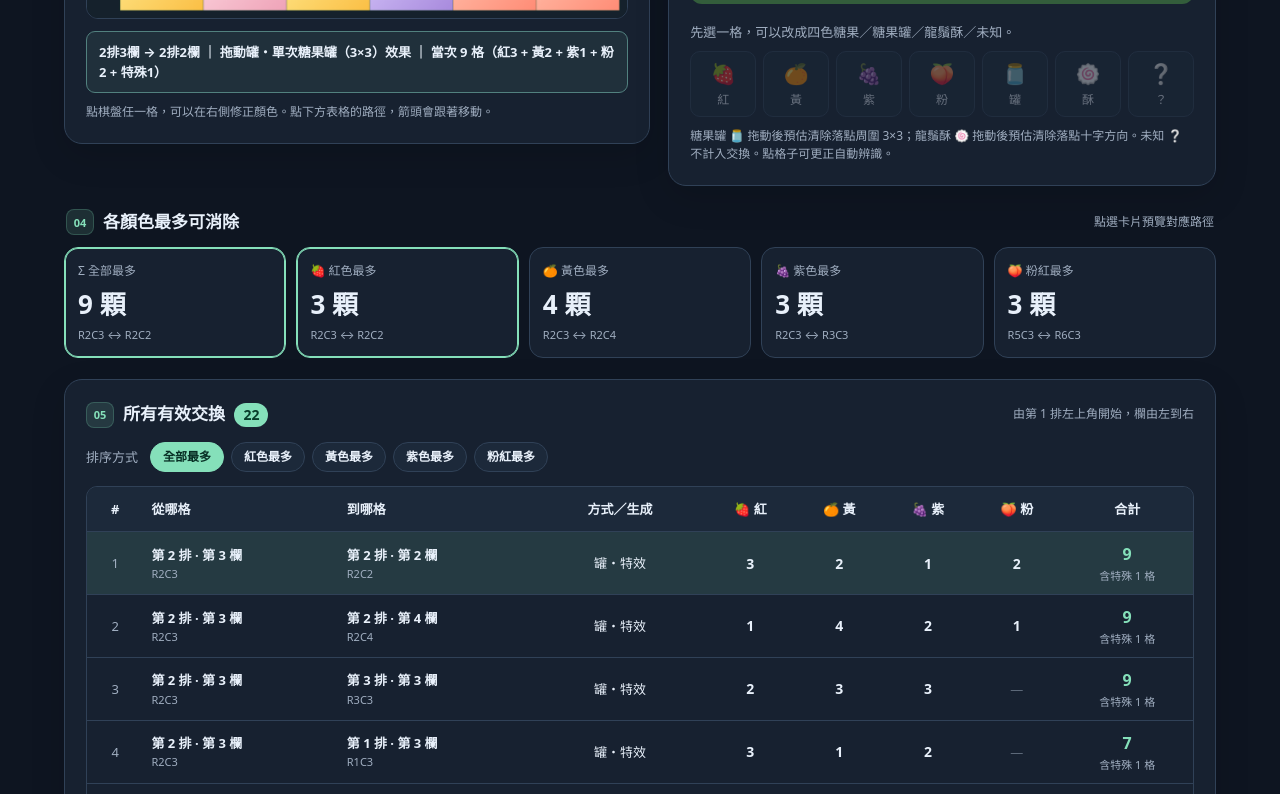
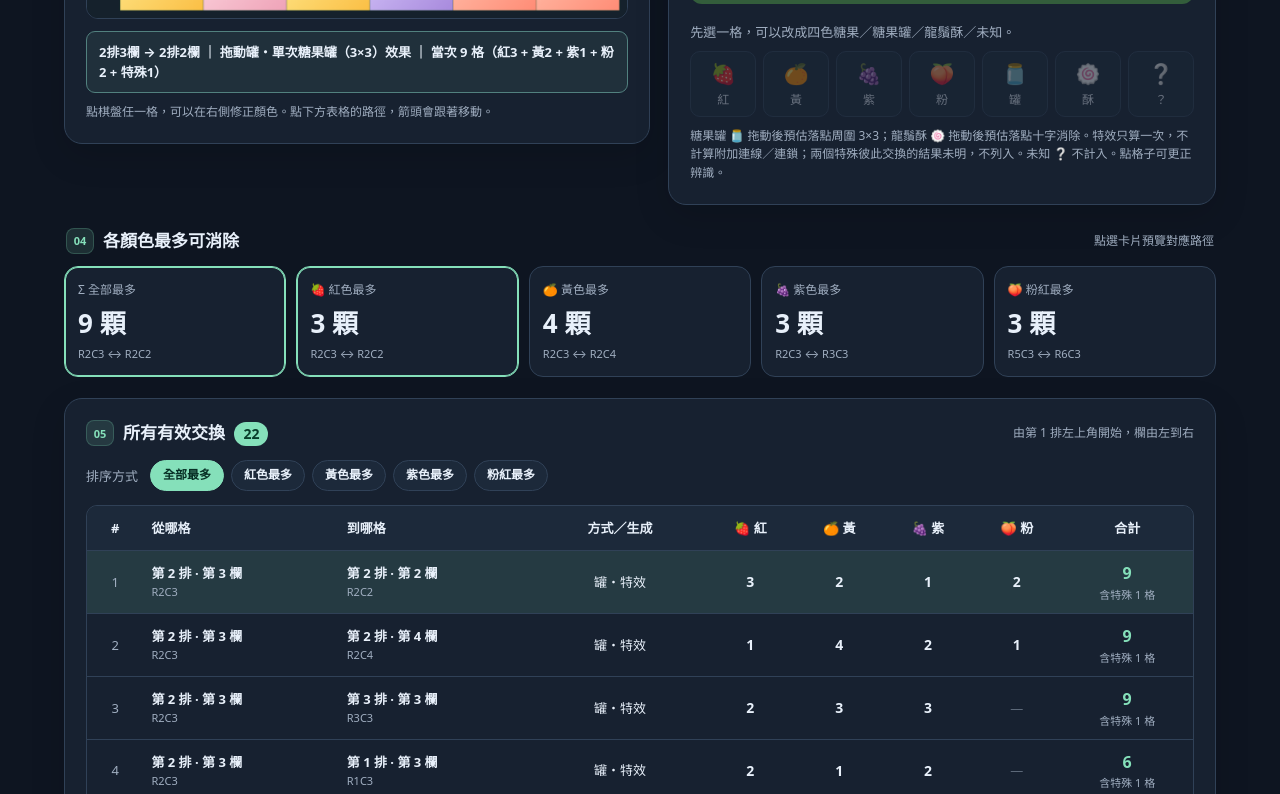
Before and after one commit to KKacobls/candy-swap-solver, a plain HTML site: page index.html in a window 1280 px wide. Shown: the part 1247-2041 px from the top of the page. Drawn offline with Linux system fonts and the light colour scheme.

Commit message:
Correct special clear counts; skip unknown special combinations

```diff
--- a/index.html
+++ b/index.html
@@ -80,7 +80,7 @@
           <div class="edit-message" id="editMessage">選一格，可以改成四色糖果／糖果罐／龍鬚酥／未知。</div>
           <div class="palette" id="palette" aria-label="將選擇的格子改成指定顏色"></div>
         </div>
-        <p class="panel-note">糖果罐 🫙 拖動後預估清除落點周圍 3×3；龍鬚酥 🍥 拖動後預估清除落點十字方向。未知 ❔ 不計入交換。點格子可更正自動辨識。</p>
+        <p class="panel-note">糖果罐 🫙 拖動後預估落點周圍 3×3；龍鬚酥 🍥 拖動後預估落點十字消除。特效只算一次，不計算附加連線／連鎖；兩個特殊彼此交換的結果未明，不列入。未知 ❔ 不計入。點格子可更正辨識。</p>
       </section>
     </div>
 
@@ -111,7 +111,7 @@
       </div>
     </section>
     <footer>
-      <p>依遊戲教學：普通 3 連消除；4 個同色生成糖果罐、5 個以上生成龍鬚酥；<strong>拖動糖果罐預估 3×3、龍鬚酥預估十字清除</strong>。只算本次連線或單次主特效，交叉格不重複；不模擬落下、補糖、連鎖或特殊糖果互相引爆。特效以拖動後落點為中心估算，實際規則仍以遊戲為準。</p>
+      <p>依遊戲教學：普通 3 連消除；4 個同色生成糖果罐、5 個以上生成龍鬚酥；<strong>拖動糖果罐預估 3×3、龍鬚酥預估十字清除</strong>。普通交換只算當次連線；特殊交換只算其主特效，交叉格不重複，不額外計入普通連線；不模擬落下、補糖、連鎖或特殊糖果互相引爆。特殊對特殊的組合未在教學說明，因此不列入排行。特效以拖動後落點為中心估算，實際規則仍以遊戲為準。</p>
       <p>靜態網站 · 原生 JavaScript · 無第三方函式庫 · 圖片只留在目前瀏覽器分頁。</p>
     </footer>
   </main>
@@ -202,9 +202,8 @@ function specialArea(type, r, c) {
 }
 
 /** Enumerate all adjacent exchanges; special moves are directional.
- * Only the immediately formed runs or the dragged special's main effect count.
- * Two specials swapped together are treated as two possible drag actions; we
- * intentionally do NOT assume a combo or secondary detonation.
+ * Only the immediately formed runs OR the dragged special's main effect count.
+ * Special-on-special combinations are not modeled because the tutorial does not explain them.
  */
 function solve(board) {
   assertBoard(board);
@@ -216,7 +215,9 @@ function solve(board) {
     after[from.r][from.c]=b;
     after[to.r][to.c]=a;
     const srcIdx=from.r*COLS+from.c, dstIdx=to.r*COLS+to.c;
-    const runs=findRuns(after).filter(run=>run.indices.includes(srcIdx)||run.indices.includes(dstIdx));
+    // The tutorial only confirms the special's own immediate shape.
+    // Do not add speculative normal matches or secondary detonations.
+    const runs=effect ? [] : findRuns(after).filter(run=>run.indices.includes(srcIdx)||run.indices.includes(dstIdx));
     if(!effect && !runs.length)return;
     const cleared=new Set(runs.flatMap(run=>run.indices));
     if(effect) for(const idx of specialArea(effect,to.r,to.c))cleared.add(idx);
@@ -247,6 +248,8 @@ function solve(board) {
       if(r2>=ROWS||c2>=COLS)continue;
       const a=board[r][c],b=board[r2][c2];
       if(a==='S'||b==='S')continue;
+      // Special-on-special combinations are not explained in the supplied tutorial.
+      if(isSpecial(a)&&isSpecial(b))continue;
       const p={r,c},q={r:r2,c:c2};
       if(isSpecial(a))pushMove(p,q,a);
       if(isSpecial(b))pushMove(q,p,b);
```
